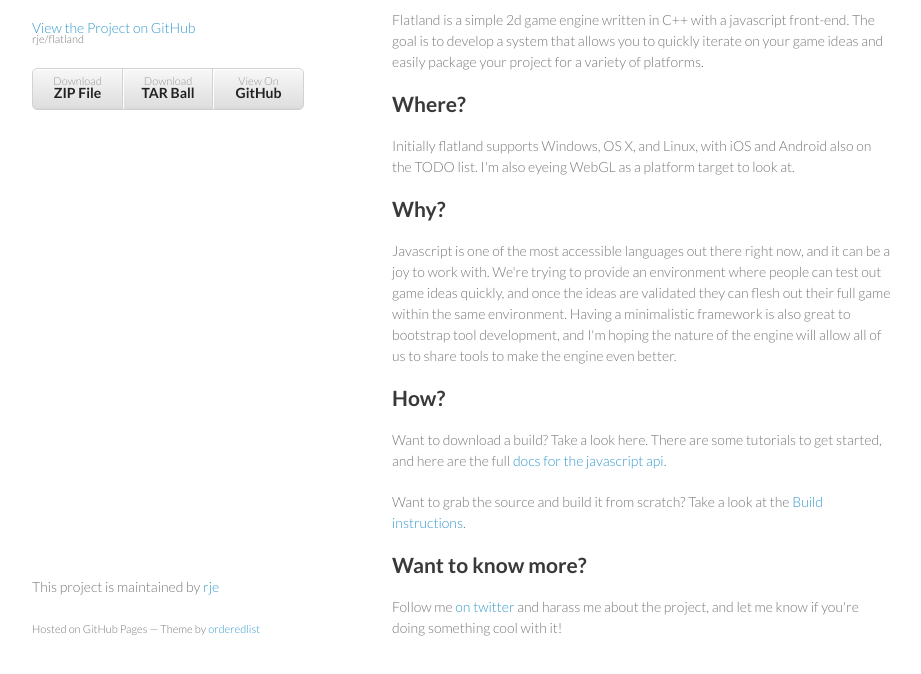
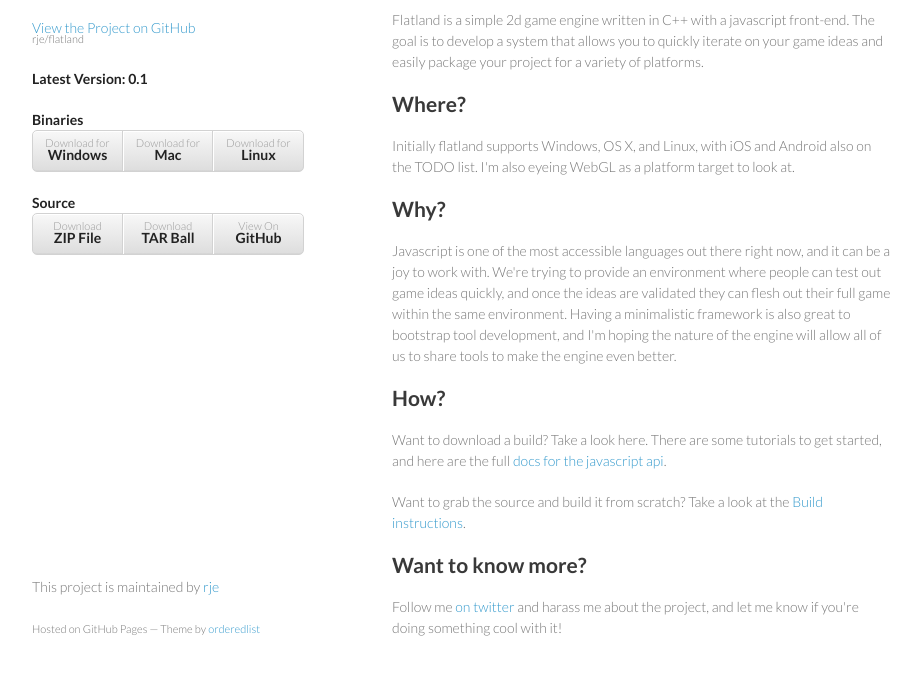
Before and after one commit to rje/flatland, a plain HTML site: page index.html in a window 1280 px wide. Shown: the part 92-766 px from the top of the page, without its empty margins (178-1099 px from the left). Drawn offline with Linux system fonts and the light colour scheme.

Commit message:
added binary download block (still need to actually add the downloads)

```diff
--- a/index.html
+++ b/index.html
@@ -18,11 +18,22 @@
         <h1>flatland.js</h1>
         <p></p>
         <p class="view"><a href="https://github.com/rje/flatland">View the Project on GitHub <small>rje/flatland</small></a></p>
+        <strong>Latest Version: 0.1</strong>
+        <p></p>
+        <strong>Binaries</strong>
+        <ul>
+          <li><a href="#">Download for <strong>Windows</strong></a></li>
+          <li><a href="#">Download for <strong>Mac</strong></a></li>
+          <li><a href="#">Download for <strong>Linux</strong></a></li>
+        </ul>
+
+        <strong>Source</strong>
         <ul>
           <li><a href="https://github.com/rje/flatland/zipball/master">Download <strong>ZIP File</strong></a></li>
           <li><a href="https://github.com/rje/flatland/tarball/master">Download <strong>TAR Ball</strong></a></li>
           <li><a href="https://github.com/rje/flatland">View On <strong>GitHub</strong></a></li>
         </ul>
+
       </header>
       <section>
         <h2>What?</h2>
```
